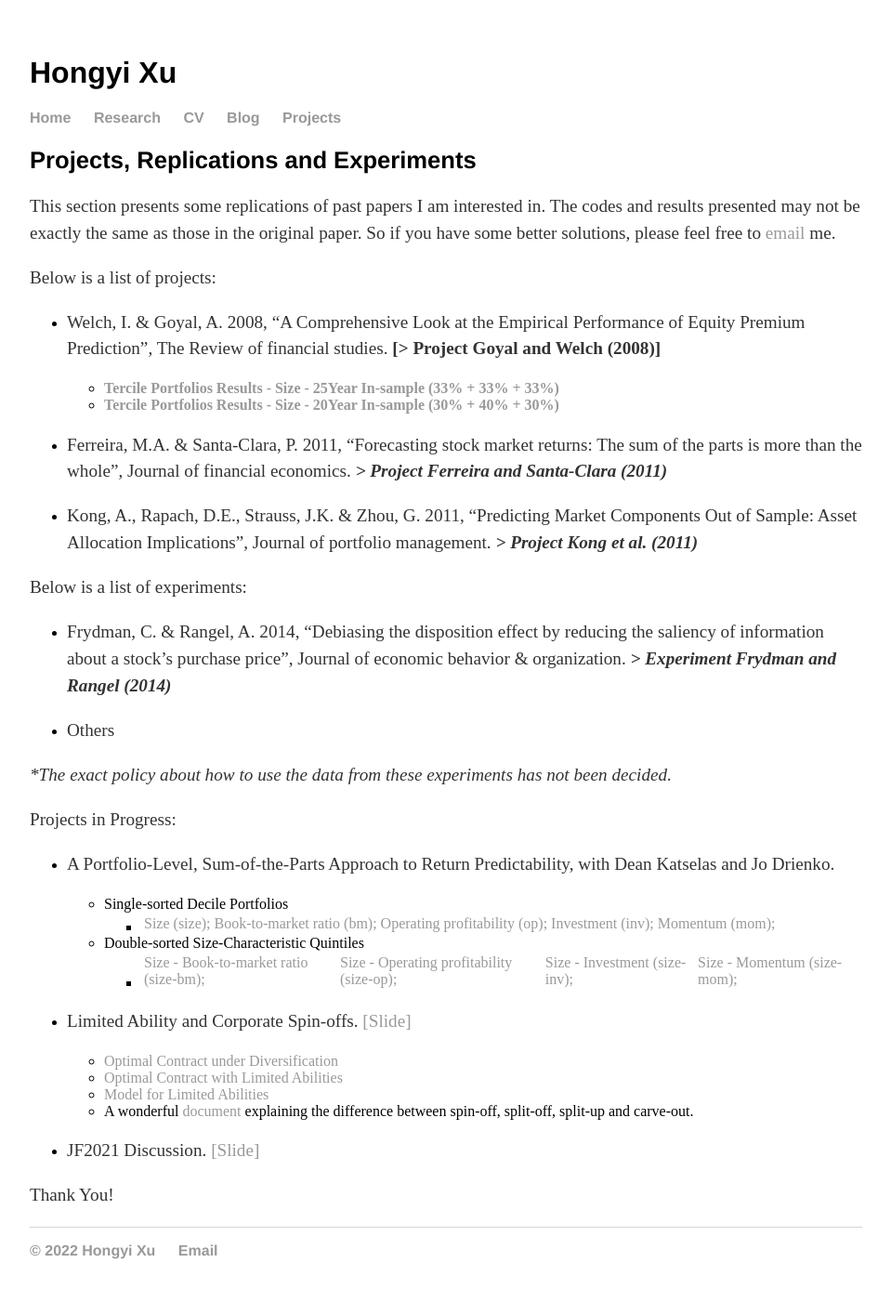
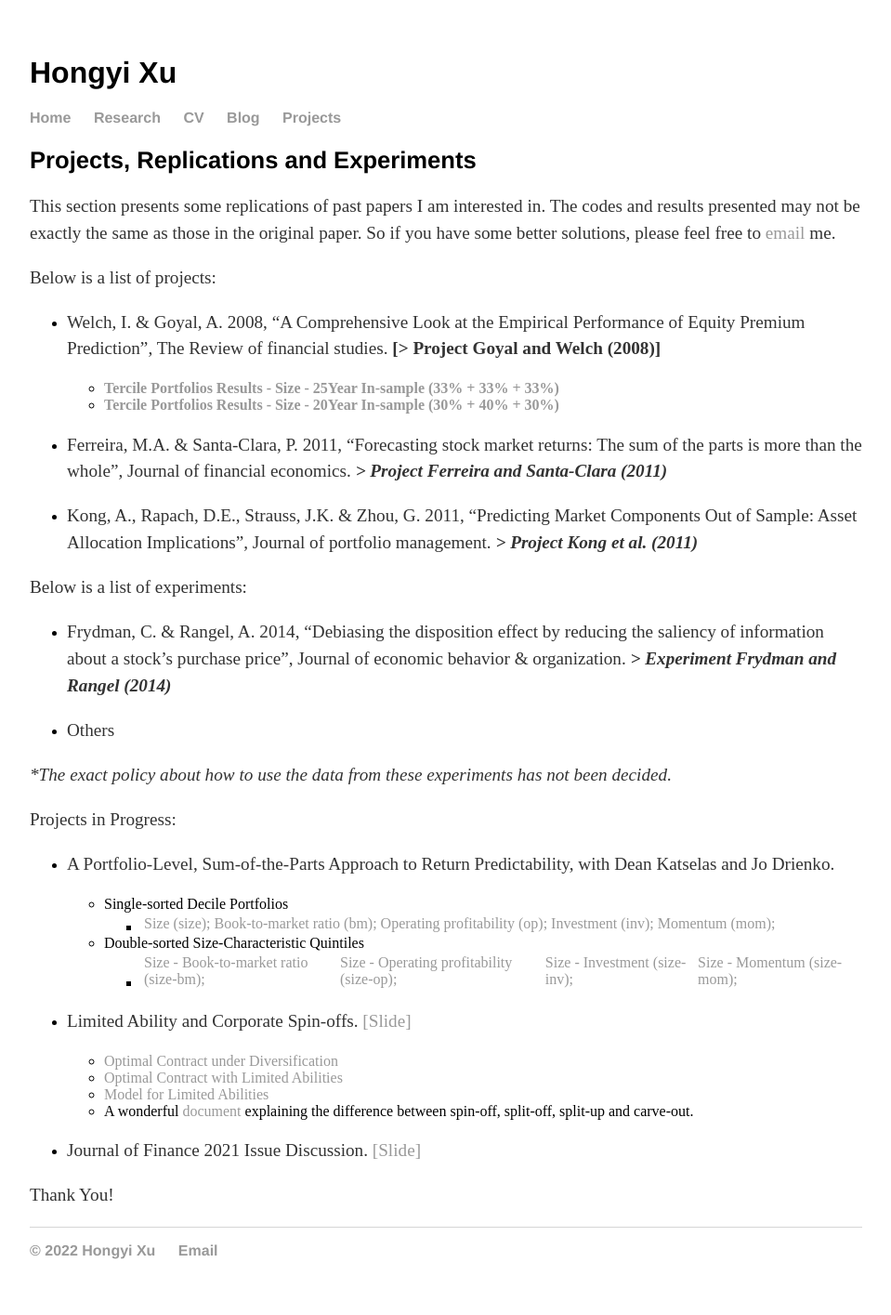
Before and after one commit to hongyileoxu/hongyileoxu.github.io, a Jekyll site: the page built from projects/index.md, in a window 1280 px wide. Shown: the whole page at 93% size, without its empty margins (160-1119 px from the left). Built offline with Jekyll 4.4.1, drawn with Linux system fonts in a browser that asks for light colours.

Commit message:
Update index.md

```diff
--- a/projects/index.md
+++ b/projects/index.md
@@ -42,6 +42,6 @@ Projects in Progress:
     - A wonderful [document](https://www.acapam.com/blog/what-is-the-difference-among-spin-off-split-off-and-split-up/) explaining the difference between spin-off, split-off, split-up and carve-out.
 
 
-- JF2021 Discussion. [[Slide]](https://hongyileoxu.github.io/research/Slides/JF2021Pre_Hongyi_Xu.pdf)
+- Journal of Finance 2021 Issue Discussion. [[Slide]](https://hongyileoxu.github.io/research/Slides/JF2021Pre_Hongyi_Xu.pdf)
 
 Thank You!
```
